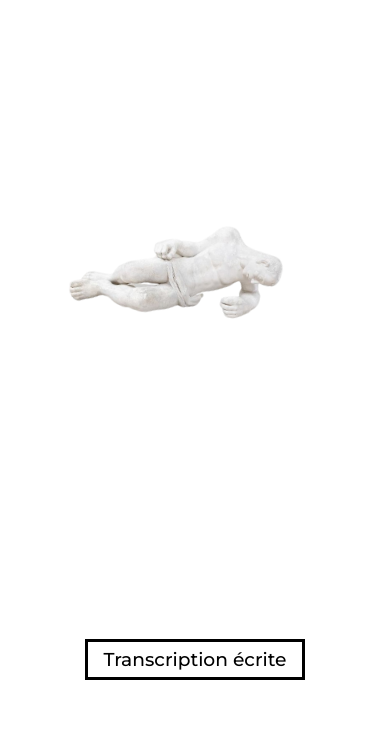
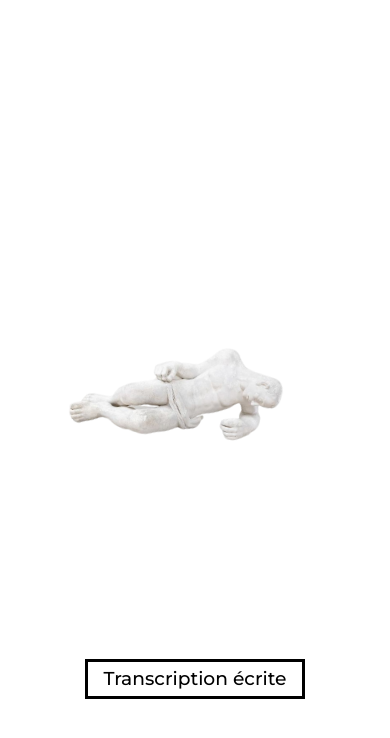
Before and after one commit to LucasFrd33/Tesaur-di-Museo, a React (Create React App) app in the folder bacchanight_app/: page / in a window 390 px wide. Both pictures are taken after a click on the button "Commencer". Shown: the top 738 px of the page. Built offline with nearby package versions, Linux system fonts and the light colour scheme.

Commit message:
page motion 1 90%

```diff
--- a/bacchanight_app/src/index.scss
+++ b/bacchanight_app/src/index.scss
@@ -21,7 +21,7 @@ code {
   height: 100%;
   img{
     position: static;
-    margin-top: 5%;
+    margin-top: 15%;
     width: 100%;
   }
 }
@@ -35,7 +35,7 @@ code {
     padding-left: 4%;
     padding-right: 4%;
     padding-bottom: 1.5%;
-    margin-top: 10%;
+    margin-top: 15%;
     font-family: 'Montserrat', sans-serif;
     font-weight: 500;
   }
@@ -47,14 +47,15 @@ code {
   }
 
   .button-motion-1{
-    margin-top: 55%;
-  }
-
-  .button-motion-1-2{
-    margin-top: 75%;
+    margin-top: 15%;
   }
 
   .img-bg-2{
 
   }
+
+  svg{
+    position: absolute;
+    z-index: -1;
+  }
 }
```
